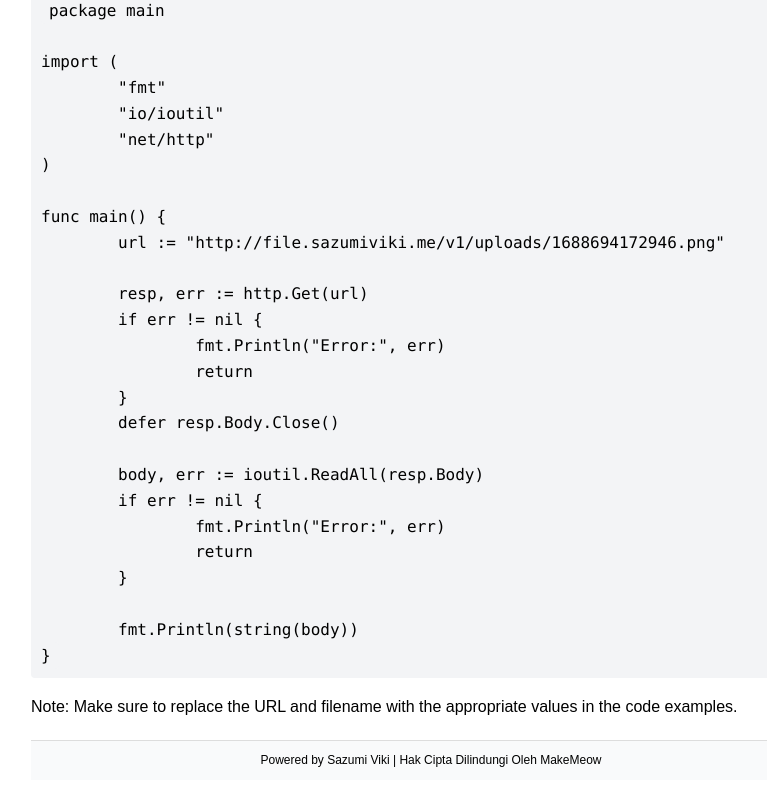
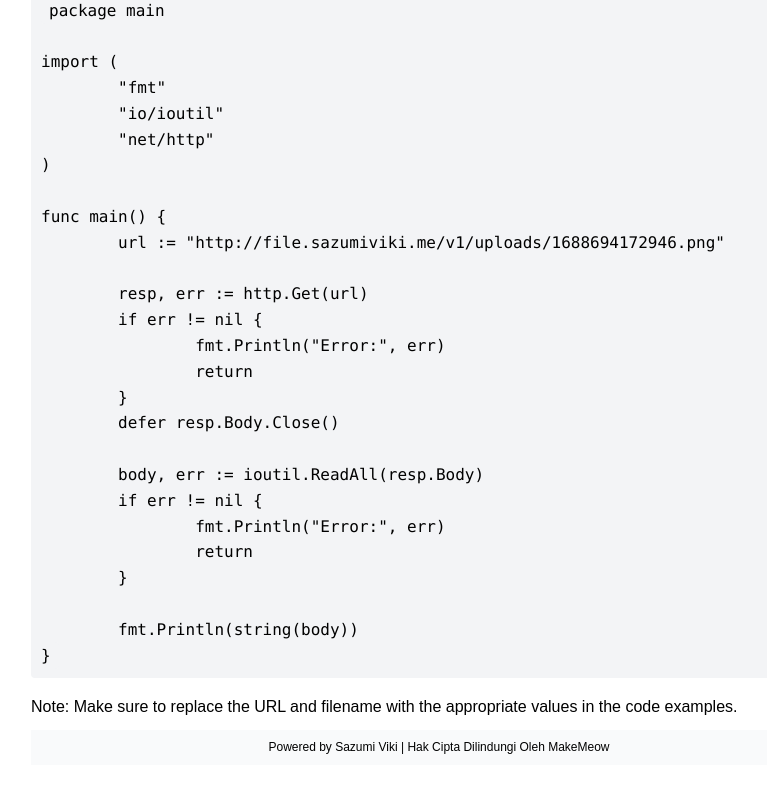
Before and after one commit to DawnDakotaBogisich/MeowFile, a website: page docs.html in a window 1280 px wide. Shown: the part 1608-2408 px from the top of the page, without its empty margins (209-976 px from the left). Drawn offline with Linux system fonts and the light colour scheme.

Commit message:
first commit

```diff
--- a/docs.html
+++ b/docs.html
@@ -35,11 +35,11 @@
     }
     footer {
       background-color: #f9fafb;
-      padding: 10px;
+      padding: 0.5rem;
       text-align: center;
       font-size: 12px;
-      margin-top: 20px;
-      border-top: 1px solid #ddd;
+      margin-top: auto;
+      width: 100%;
     }
 
     @media (max-width: 480px) {
```
